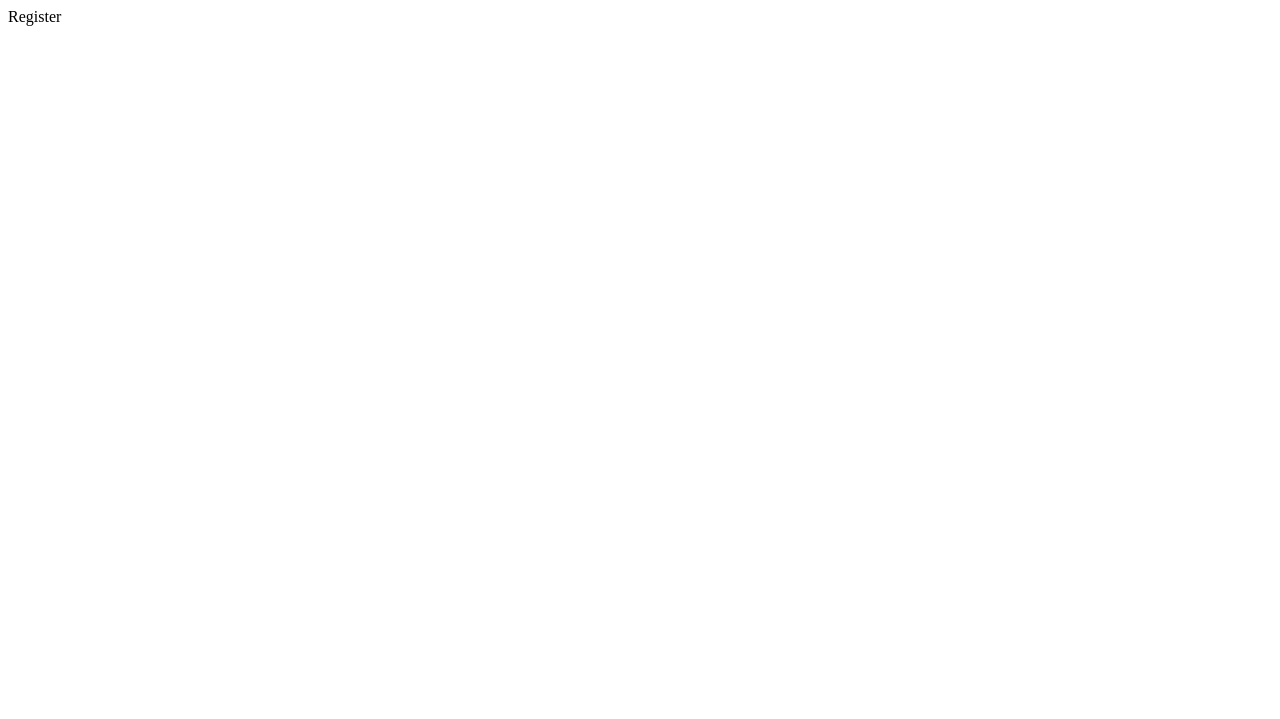
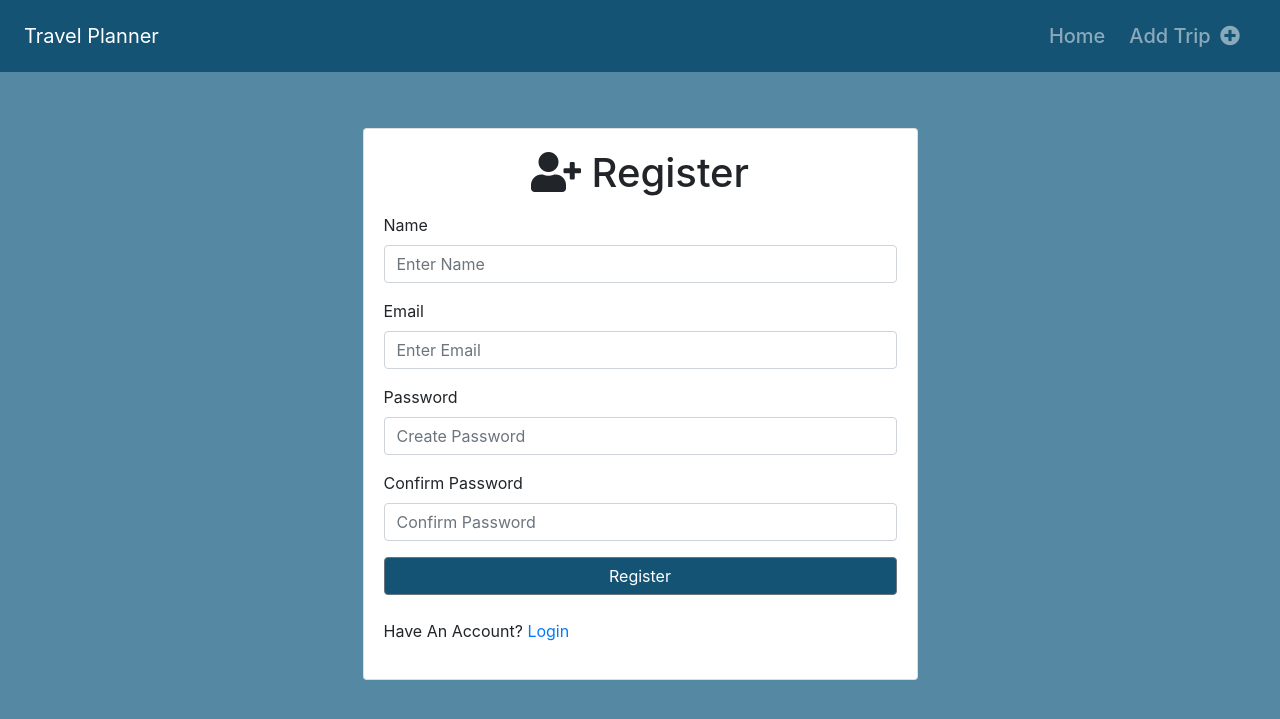
Before and after one commit to cherise-tan/travel-planner-auth, a Node server app: page /users/register in a window 1280 px wide. Before the commit the part shown is almost empty. Shown: the top 719 px of the page. Run offline with Node 20, Linux system fonts and the light colour scheme; some libraries are stand-ins or nearby versions.

Commit message:
Add login, register and welcome pages

```diff
--- a/routes/routes.js
+++ b/routes/routes.js
@@ -9,8 +9,12 @@ const db = require("../db");
 // set up express router
 const router = express.Router();
 
+router.get("/", (req, res) => {
+  res.render("welcome");
+});
+
 // DESTINATIONS ROUTES
-router.get("/", (req, res) => { // set up index route
+router.get("/destinations", (req, res) => {
   db.getDestinations()
     .then(destinations => {
       res.render("home", {
--- a/routes/users.js
+++ b/routes/users.js
@@ -5,12 +5,12 @@ const router = express.Router();
 
 // Login page
 router.get("/login", (req, res) => {
-  res.send("Login");
+  res.render("login");
 });
 
 // Register page
 router.get("/register", (req, res) => {
-  res.send("Register");
+  res.render("register");
 });
 
 module.exports = router;
--- a/views/layouts/main.hbs
+++ b/views/layouts/main.hbs
@@ -2,21 +2,18 @@
 <html lang="en" dir="ltr">
 
 <head>
+  <!-- Meta data -->
   <meta charset="utf-8">
-  <title>Travel Planner</title>
-  <!-- Meta data -->
   <meta name="viewport" content="width-device-width, initial-scale=1.0">
   <meta http-equiv="X-UA-Compatible" content="ie=edge">
+  <!-- Title -->
+  <title>Travel Planner</title>
   <!-- CSS stylesheets -->
   <link rel="stylesheet" href="https://stackpath.bootstrapcdn.com/bootstrap/4.3.1/css/bootstrap.min.css" integrity="sha384-ggOyR0iXCbMQv3Xipma34MD+dH/1fQ784/j6cY/iJTQUOhcWr7x9JvoRxT2MZw1T" crossorigin="anonymous">
   <link rel="stylesheet" href="css/styles.css">
   <link rel="stylesheet" href="../css/styles.css">
   <!-- Font Awesome Icons-->
   <link rel="stylesheet" href="https://use.fontawesome.com/releases/v5.7.2/css/all.css" integrity="sha384-fnmOCqbTlWIlj8LyTjo7mOUStjsKC4pOpQbqyi7RrhN7udi9RwhKkMHpvLbHG9Sr" crossorigin="anonymous">
-  <!-- Bootstrap Scripts -->
-  <script src="https://code.jquery.com/jquery-3.3.1.slim.min.js" integrity="sha384-q8i/X+965DzO0rT7abK41JStQIAqVgRVzpbzo5smXKp4YfRvH+8abtTE1Pi6jizo" crossorigin="anonymous"></script>
-  <script src="https://cdnjs.cloudflare.com/ajax/libs/popper.js/1.14.7/umd/popper.min.js" integrity="sha384-UO2eT0CpHqdSJQ6hJty5KVphtPhzWj9WO1clHTMGa3JDZwrnQq4sF86dIHNDz0W1" crossorigin="anonymous"></script>
-  <script src="https://stackpath.bootstrapcdn.com/bootstrap/4.3.1/js/bootstrap.min.js" integrity="sha384-JjSmVgyd0p3pXB1rRibZUAYoIIy6OrQ6VrjIEaFf/nJGzIxFDsf4x0xIM+B07jRM" crossorigin="anonymous"></script>
 </head>
 
 <body>
@@ -41,6 +38,10 @@
 
   {{{body}}}
 
+  <!-- Bootstrap Scripts -->
+  <script src="https://code.jquery.com/jquery-3.3.1.slim.min.js" integrity="sha384-q8i/X+965DzO0rT7abK41JStQIAqVgRVzpbzo5smXKp4YfRvH+8abtTE1Pi6jizo" crossorigin="anonymous"></script>
+  <script src="https://cdnjs.cloudflare.com/ajax/libs/popper.js/1.14.7/umd/popper.min.js" integrity="sha384-UO2eT0CpHqdSJQ6hJty5KVphtPhzWj9WO1clHTMGa3JDZwrnQq4sF86dIHNDz0W1" crossorigin="anonymous"></script>
+  <script src="https://stackpath.bootstrapcdn.com/bootstrap/4.3.1/js/bootstrap.min.js" integrity="sha384-JjSmVgyd0p3pXB1rRibZUAYoIIy6OrQ6VrjIEaFf/nJGzIxFDsf4x0xIM+B07jRM" crossorigin="anonymous"></script>
 </body>
 
 </html>
--- /dev/null
+++ b/views/register.hbs
@@ -0,0 +1,34 @@
+<div class="container body-container px-0">
+  <div class="row mt-5">
+    <div class="col-md-6 m-auto">
+      <div class="card card-body">
+        <h1 class="text-center mb-3">
+          <i class="fas fa-user-plus"></i> Register
+        </h1>
+
+        <form action="/users/register" method="POST">
+          <div class="form-group">
+            <label for="name">Name</label>
+            <input type="name" id="name" name="name" class="form-control" placeholder="Enter Name" required />
+          </div>
+          <div class="form-group">
+            <label for="email">Email</label>
+            <input type="email" id="email" name="email" class="form-control" placeholder="Enter Email" required />
+          </div>
+          <div class="form-group">
+            <label for="password">Password</label>
+            <input type="password" id="password" name="password" class="form-control" placeholder="Create Password" required />
+          </div>
+          <div class="form-group">
+            <label for="password2">Confirm Password</label>
+            <input type="password" id="password2" name="password2" class="form-control" placeholder="Confirm Password" required />
+          </div>
+          <button type="submit" class="btn btn-secondary btn-block">
+            Register
+          </button>
+        </form>
+        <p class=" mt-4">Have An Account? <a href="/users/login">Login</a></p>
+      </div>
+    </div>
+  </div>
+</div>
```
Also changed, not shown: views/login.hbs (added, +24 -0 lines), views/welcome.hbs (added, +12 -0 lines).
